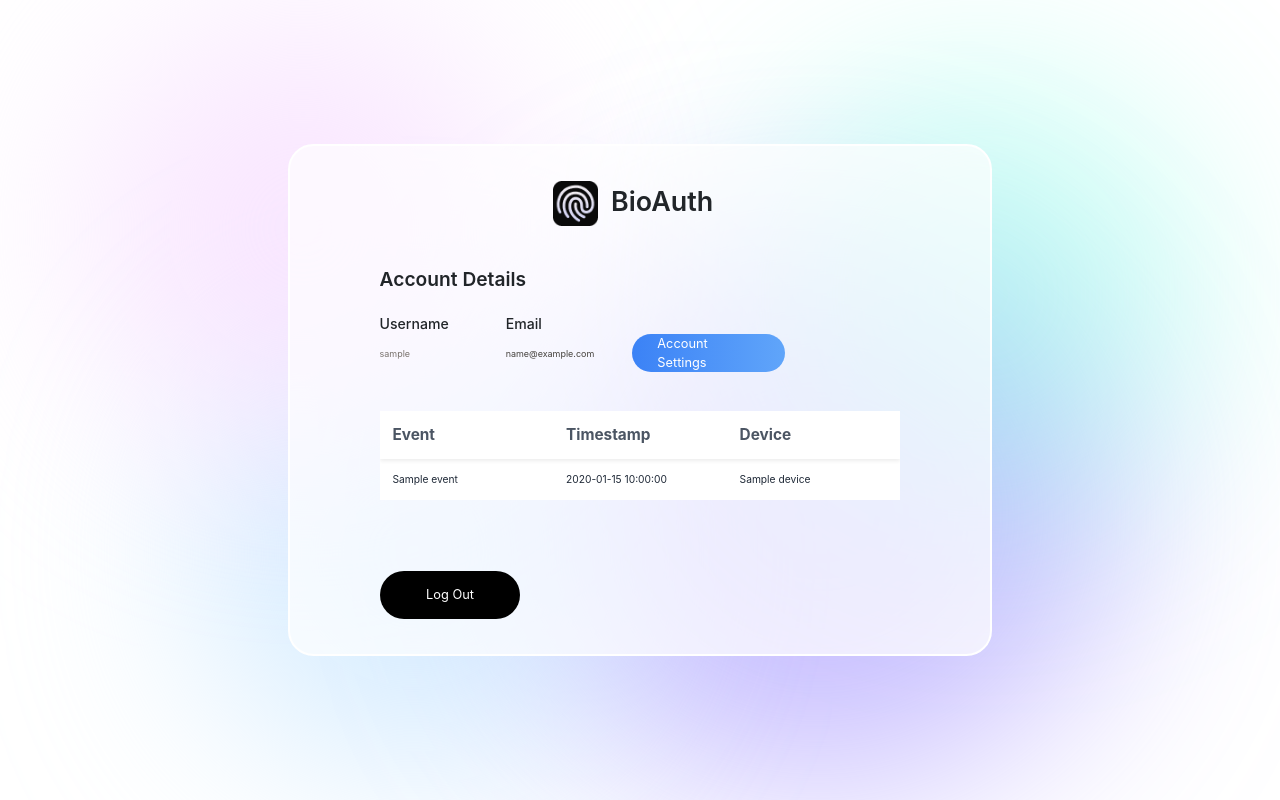
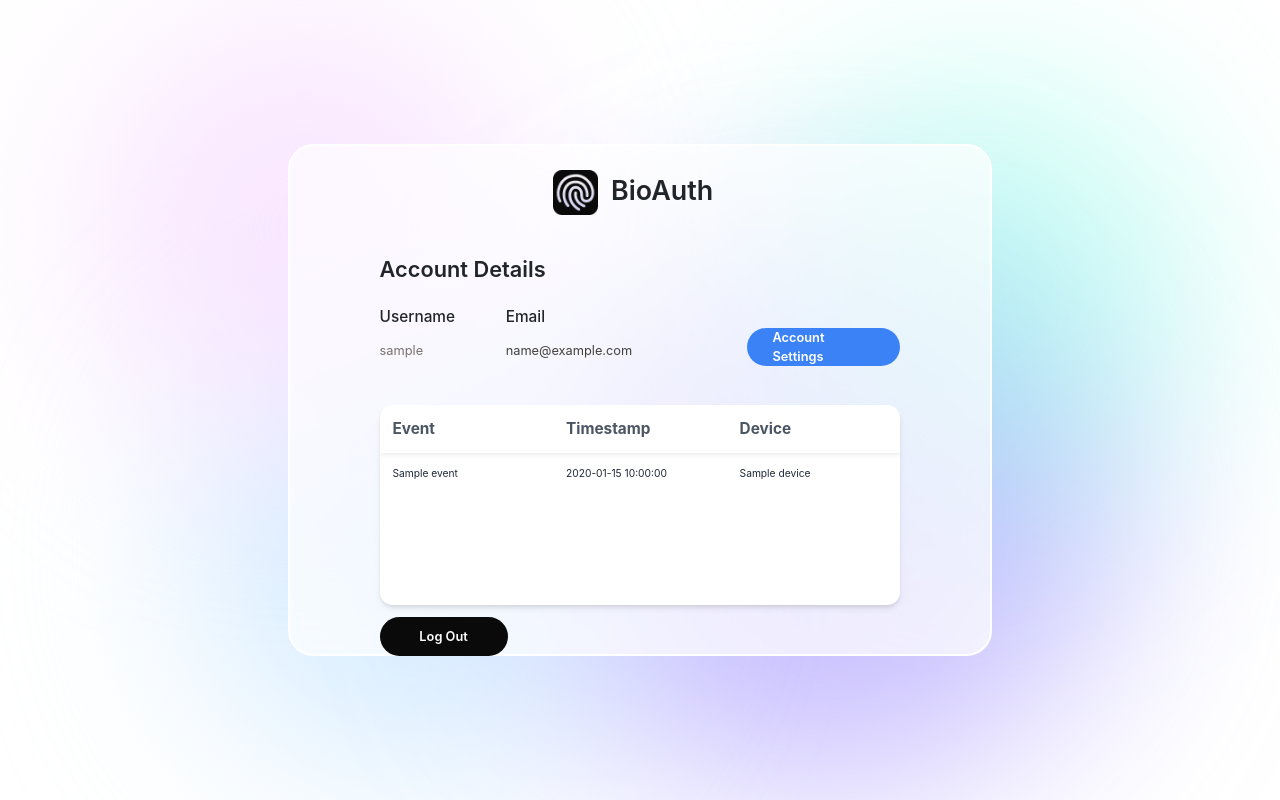
Before and after one commit to DATX11-DIT561-VT25-93/DATX11-DIT561-VT25-93, a Flask app: template flaskr/app/templates/account.html in a window 1280 px wide. Run offline with Flask 3, Linux system fonts and the light colour scheme; the template is opened without the code that fills it: most values are stand-ins (such as "Sample title", 1, 10 or a date in 2020); data that the repository does not hold is empty; parts of the project's set-up code (start-up, migrations or seed data) failed here and were passed over; some libraries are stand-ins or nearby versions.

Commit message:
update account.html
updated design with modified design for buttons

```diff
--- a/flaskr/app/templates/account.html
+++ b/flaskr/app/templates/account.html
@@ -59,25 +59,24 @@
 
         <!-- BioAuthLogo -->
         <div class="grid grid-cols-9 content-center ">
-            <img class="w-[3.5vw]  col-start-4 " src="../static/images/logoBioAuth.png" alt="logo" >
-            <p class="col-start-5 text-[2.1vw] font-semibold">BioAuth</p>
+            <img class="w-[3.5vw]  col-start-4 mt-[2vw] " src="../static/images/logoBioAuth.png" alt="logo" >
+            <p class="col-start-5 text-[2.1vw] mt-[2vw] font-semibold">BioAuth</p>
         </div>
 
         <!-- UserCredentials -->
-        <p class="text-[1.5vw] font-semibold col-start-1 pt-[3vw]">Account Details</p>
+        <p class="text-[1.7vw] font-semibold col-start-1 pt-[3vw]">Account Details</p>
 
         <div class="grid grid-cols-4 content-center pt-[1.5vw] pb-[3vw] pr-[1.3vw]">
-            <p class="text-[1.1vw] font-medium col-start-1"> Username </p>
-            <p class="text-[1.1vw] font-medium col-start-2"> Email </p>
+            <p class="text-[1.2vw] font-medium col-start-1"> Username </p>
+            <p class="text-[1.2vw] font-medium col-start-2"> Email </p>
 
-            <p class="text-[0.7vw] text-stone-500 col-start-1 pt-[1vw]"> {{ user_obj['username'] }} </p>
-            <p class="text-[0.7vw] text-stone-700 col-start-2 pt-[1vw]"> {{ user_obj['email'] }} </p>
+            <p class="text-[1vw] text-stone-500 col-start-1 pt-[1vw]"> {{ user_obj['username'] }} </p>
+            <p class="text-[1vw] text-stone-700 col-start-2 pt-[1vw]"> {{ user_obj['email'] }} </p>
 
             <details id="popupToggle" class="open">
                 <!-- Button to be visible -->
                 <summary
-                    class="w-[12vw] h-[3vw] flex justify-center items-center rounded-full block px-[2vw] py-[1vw] text-[1vw] hover:duration-300 hover:text-white cursor-pointer
-                    bg-gradient-to-r from-blue-500 to-blue-400 hover:from-blue-600 hover:to-blue-700">
+                    class="w-[12vw] h-[3vw] ms-[9vw] flex justify-center items-center rounded-full block px-[2vw] py-[1vw] text-[1vw] font-semibold bg-blue-500 hover:scale-105 hover:duration-300 hover:text-white cursor-pointer">
                     <p class="text-white"> Account Settings </p>
                    <!-- BUTTON -->
                 </summary>
@@ -86,8 +85,8 @@
         </div>
 
         <!-- Timelog Table -->
-        <div class="h-[20vh] overflow-y-auto">
-            <table class="min-w-full table-fixed border-collapse">
+        <div class="h-[25vh] overflow-y-auto rounded-[1vw] bg-white shadow-md">
+            <table class="min-w-full table-fixed border-collapse rounded-[1vw]">
               <thead class="bg-white sticky top-0 z-10 shadow-sm">
                 <tr class="text-gray-600 text-left text-[1.2vw]">
                   <th class="px-[1vw] py-[1vw] w-1/3">Event</th>
@@ -119,8 +118,9 @@
         <button
             type="submit"
             form="UpdateEmailForm"
-            class=" -left-[-0.3vw] -bottom-[-0.3vw]  pl-4vw w-[11vw] h-[2vw] flex justify-center items-center rounded-full block px-6 py-4 text-[1vw]  hover:duration-300  cursor-pointer text-white hover:text-white
-            bg-gradient-to-r from-black to-black hover:from-gray-900 hover:to-gray-800 "
+            class=" -left-[-0.3vw] -bottom-[-0.3vw]  pl-4vw w-[10vw] h-[3vw] mt-[1vw] flex justify-center items-center rounded-full block px-[2vw] py-[1.4vw] text-[1vw] font-semibold bg-[#0A0A0A] hover:duration-300 cursor-pointer text-white hover:text-white
+            hover:scale-105"
+
             onclick="window.location.href='/logout'">
             <p>Log Out</p>
         </button>
@@ -153,7 +153,7 @@
         <!-- Form for Username -->
         <form method="POST" action="/update_username" id="UpdateUsernameForm"
             class="h-[2.8vw] max-w-[21vw] w-full row-start-2 col-start-2 col-span-2 outline mb-[2vw] rounded-full p-[0.6vw]">
-            <input class="w-full outline-none text-left text-sm pl-[0.5vw]"
+            <input class="w-full outline-none text-left text-sm pl-[0.5vw] my-[0.1vw]"
                 type="tel"
                 name="username"
                 placeholder="{{ user_obj['username'] }}"
@@ -164,7 +164,7 @@
         <!-- Form for Email -->
         <form method="POST" action="/update_email" id="UpdateEmailForm"
             class="h-[2.8vw] max-w-[21vw] w-full row-start-3 col-start-2 col-span-2 outline mb-[2vw] rounded-full p-[0.6vw]">
-            <input class="w-full outline-none text-left text-sm pl-[0.5vw]"
+            <input class="w-full outline-none text-left text-sm pl-[0.5vw] my-[0.1vw]"
                 type="tel"
                 name="email"
                 placeholder="{{ user_obj['email'] }}"
@@ -176,26 +176,40 @@
         <button
             type="submit"
             form="UpdateUsernameForm"
-            class="row-start-2 col-start-4 pl-4vw w-[11vw] h-[2vw] flex justify-center items-center rounded-full block px-6 py-4 text-[1vw]
-            hover:duration-300 hover:text-white cursor-pointer bg-gradient-to-r from-green-300 to-green-400 hover:from-green-500 hover:to-green-600 ">
-            <p>Update Username</p>
+            id="updateUsernameBtn"
+            disabled
+            class="row-start-2 col-start-4 pl-4vw w-[12vw] h-[2vw] flex justify-center items-center rounded-full block px-[2vw] py-[1.4vw] text-[1vw] bg-gray-400 cursor-not-allowed">
+            <p class="text-white">Update Username</p>
         </button>
 
         <!-- Update Email Button -->
         <button
             type="submit"
             form="UpdateEmailForm"
-            class="row-start-3 col-start-4 pl-4vw w-[11vw] h-[2vw] flex justify-center items-center rounded-full block px-6 py-4 text-[1vw]  hover:duration-300 hover:text-white cursor-pointer hover:text-white
-            bg-gradient-to-r from-green-300 to-green-400 hover:from-green-500 hover:to-green-600">
-            <p>Update Email</p>
+            id="updateEmailBtn"
+            disabled
+            class="row-start-3 col-start-4 pl-4vw w-[12vw] h-[2vw] flex justify-center items-center rounded-full block px-[2vw] py-[1.4vw] text-[1vw] bg-gray-400 cursor-not-allowed">
+            <p class="text-white">Update Email</p>
         </button>
 
 
         <!-- Deletebutton -->
-        <button onclick="window.location.href='/delete-user'" class="row-start-4 col-start-4 w-[11vw] h-[2vw] flex justify-center items-center rounded-full block px-6 py-4 text-[1vw] cursor-pointer hover:text-white
-        bg-gradient-to-r from-red-400 to-red-500 hover:from-red-500 hover:to-red-700">
-            <p>Delete Account</p>
+        <button
+            onclick="confirmDelete()"
+            class="row-start-4 col-start-4 pl-4vw w-[12vw] h-[2vw] flex justify-center items-center rounded-full block px-[2vw] py-[1.4vw] text-[1vw] bg-rose-500 hover:scale-105 hover:duration-300 hover:text-white cursor-pointer">
+
+            <!--row-start-4 col-start-4 w-[11vw] h-[2vw] flex justify-center items-center rounded-full block px-6 py-4 text-[1vw] cursor-pointer hover:text-white
+            bg-gradient-to-r from-red-400 to-red-500 hover:from-red-500 hover:to-red-700">-->
+            <p class="text-white">Delete Account</p>
         </button>
+
+        <script>
+            function confirmDelete() {
+                if (confirm('Are you sure you want to delete your account? This action cannot be undone.')) {
+                    window.location.href = '/delete-user';
+                }
+            }
+            </script>
     </div>
 
     <script>
@@ -216,6 +230,36 @@
 
     </script>
 
+    <script>
+        const usernameInput = document.querySelector('#UpdateUsernameForm input[name="username"]');
+        const emailInput = document.querySelector('#UpdateEmailForm input[name="email"]');
+        const updateUsernameBtn = document.getElementById('updateUsernameBtn');
+        const updateEmailBtn = document.getElementById('updateEmailBtn');
+
+        usernameInput.addEventListener('input', function() {
+            if (usernameInput.value.trim() !== '') {
+                updateUsernameBtn.disabled = false;
+                updateUsernameBtn.classList.remove('bg-gray-400', 'cursor-not-allowed');
+                updateUsernameBtn.classList.add('bg-blue-500', 'hover:scale-105', 'hover:duration-300');
+            } else {
+                updateUsernameBtn.disabled = true;
+                updateUsernameBtn.classList.add('bg-gray-400', 'cursor-not-allowed');
+                updateUsernameBtn.classList.remove('bg-blue-500', 'hover:scale-105', 'hover:duration-300');
+            }
+        });
+
+        emailInput.addEventListener('input', function() {
+            if (emailInput.value.trim() !== '') {
+                updateEmailBtn.disabled = false;
+                updateEmailBtn.classList.remove('bg-gray-400', 'cursor-not-allowed');
+                updateEmailBtn.classList.add('bg-blue-500', 'hover:scale-105', 'hover:duration-300');
+            } else {
+                updateEmailBtn.disabled = true;
+                updateEmailBtn.classList.add('bg-gray-400', 'cursor-not-allowed');
+                updateEmailBtn.classList.remove('bg-blue-500', 'hover:scale-105', 'hover:duration-300');
+            }
+        });
+    </script>
 
 
 </body>
```
